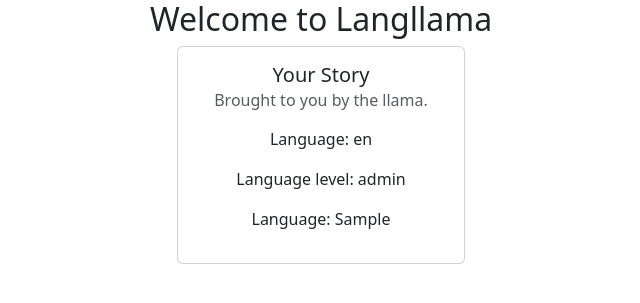
After one commit to zipitio/LangLlama, a FastAPI app: template templates/story.html in a window 1280 px wide. The commit adds this page. Shown: the top 303 px of the page, without its empty margins (319-959 px from the left). Run offline with FastAPI, Linux system fonts and the light colour scheme; the template is opened without the code that fills it: most values are stand-ins (such as "Sample title", 1, 10 or a date in 2020).

Commit message:
added story page and connected form params to story

```diff
--- a/main.py
+++ b/main.py
@@ -1,4 +1,4 @@
-from fastapi import FastAPI, Request
+from fastapi import FastAPI, Request, Form
 from fastapi.templating import Jinja2Templates
 
 app = FastAPI()
@@ -7,9 +7,14 @@ templates = Jinja2Templates(directory="templates")
 
 @app.get("/")
 async def root(request: Request):
-    return templates.TemplateResponse("index.html", {"request": request, "name": "Toby"})
+    return templates.TemplateResponse("index.html", {"request": request})
 
+@app.post("/story")
+async def story(request: Request, language: str = Form(...), language_level: str = Form(...), article_topic: str = Form(...)):
 
-@app.get("/hello/{name}")
-async def say_hello(name: str):
-    return {"message": f"Hello {name}"}
+    return templates.TemplateResponse("story.html",{
+        "request": request,
+        "language": language,
+        "language_level": language_level,
+        "article_topic": article_topic
+    })
--- /dev/null
+++ b/templates/story.html
@@ -0,0 +1,28 @@
+<!DOCTYPE html>
+<html lang="en">
+<head>
+    <meta charset="UTF-8">
+    <meta name="viewport" content="width=device-width, initial-scale=1">
+    <title>Your Story</title>
+    <link href="https://cdn.jsdelivr.net/npm/bootstrap@5.3.3/dist/css/bootstrap.min.css" rel="stylesheet" integrity="sha384-QWTKZyjpPEjISv5WaRU9OFeRpok6YctnYmDr5pNlyT2bRjXh0JMhjY6hW+ALEwIH" crossorigin="anonymous">
+</head>
+<body>
+    <div class="container text-center">
+        <h2>Welcome to Langllama</h2>
+        <div class="row justify-content-center">
+            <div class="card" style="width: 18rem;">
+                <div class="card-body">
+                    <h5 class="card-title">Your Story</h5>
+                    <h6 class="card-subtitle mb-2 text-body-secondary">Brought to you by the llama.</h6>
+                    <p class="card-text">
+                            <p class="card-text">Language: {{ language }}</p>
+                            <p class="card-text">Language level: {{ language_level }}</p>
+                            <p class="card-text">Language: {{ article_topic }}</p>
+                    </p>
+                </div>
+            </div>
+        </div>
+    </div>
+    <script src="https://cdn.jsdelivr.net/npm/bootstrap@5.3.3/dist/js/bootstrap.bundle.min.js" integrity="sha384-YvpcrYf0tY3lHB60NNkmXc5s9fDVZLESaAA55NDzOxhy9GkcIdslK1eN7N6jIeHz" crossorigin="anonymous"></script>
+</body>
+</html>
```
Also changed, not shown: templates/index.html (+4 -7 lines).
